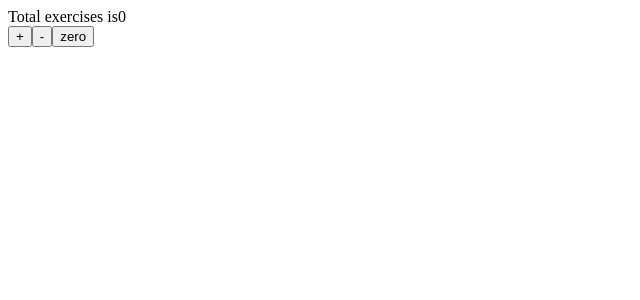
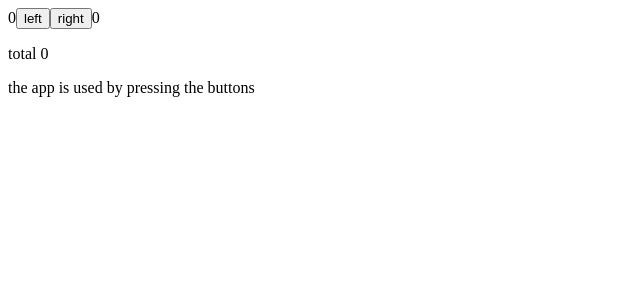
Before and after one commit to DipjalBAsnet/Fullstack_open, a React (Vite) app in the folder Part_1/: page / in a window 1280 px wide. Shown: the top 300 px of the page, without its empty margins (0-640 px from the left). Built offline with nearby package versions, Linux system fonts and the light colour scheme.

Commit message:
part 1 completed

```diff
--- a/Part_1/src/App.jsx
+++ b/Part_1/src/App.jsx
@@ -1,23 +1,39 @@
-import { useState } from 'react'
-import Display from './components/Display'
-import Button from './components/Button'
+import { useState } from "react"
+import History from "./components/History"
 
 const App = () => {
+  const [left, setLeft] = useState(0)
+  const [right, setRight] = useState(0)
+  const [allClicks, setAll] = useState([])
+  const [total, setTotal] = useState(0)
 
-  const [ counter, setCounter ] = useState(0)
+  const handleLeftClick = () => {
+    setAll(allClicks.concat('L'))
+     console.log('left before', left)
+     const updatedLeft = left + 1
+    setLeft(updatedLeft)
+     console.log('left after', left)
+    setTotal(updatedLeft + right)
+  }
 
-  const increaseByOne = () => setCounter(counter + 1)
-  const decreaseByOne = () => setCounter(counter - 1)
-  const zero = () => setCounter(0)
+  const handleRightClick = () => {
+  setAll(allClicks.concat('R'))
+  const updatedRight = right + 1
+  setRight(updatedRight)
+  setTotal(left + updatedRight)
+  }
 
-   return (
-    <div>
-      <Display counter={counter}/>
-      <Button onClick={increaseByOne} text ='+'/>
-      <Button onClick={decreaseByOne} text="-" />
-      <Button onClick={zero}text='zero' />
-    </div>
-   )
+  return (
+   <div>
+    {left}
+    <button onClick={handleLeftClick} text="left">left</button>
+    <button onClick={handleRightClick} text="right">right</button>
+    {right}
+    <p>{allClicks.join('')}</p>
+    <p>total {total}</p>
+    <History allClicks={allClicks}/>
+   </div>
+  )
 }
 
 export default App
--- /dev/null
+++ b/Part_1/src/components/History.jsx
@@ -0,0 +1,16 @@
+const History = ({allClicks}) => {
+    if (allClicks.length === 0) {
+        return (
+            <div>
+                the app is used by pressing the buttons
+            </div>
+        )
+    }
+    return (
+        <div>
+            button press history: {allClicks.join('')}
+        </div>
+    )
+}
+
+export default History
```
